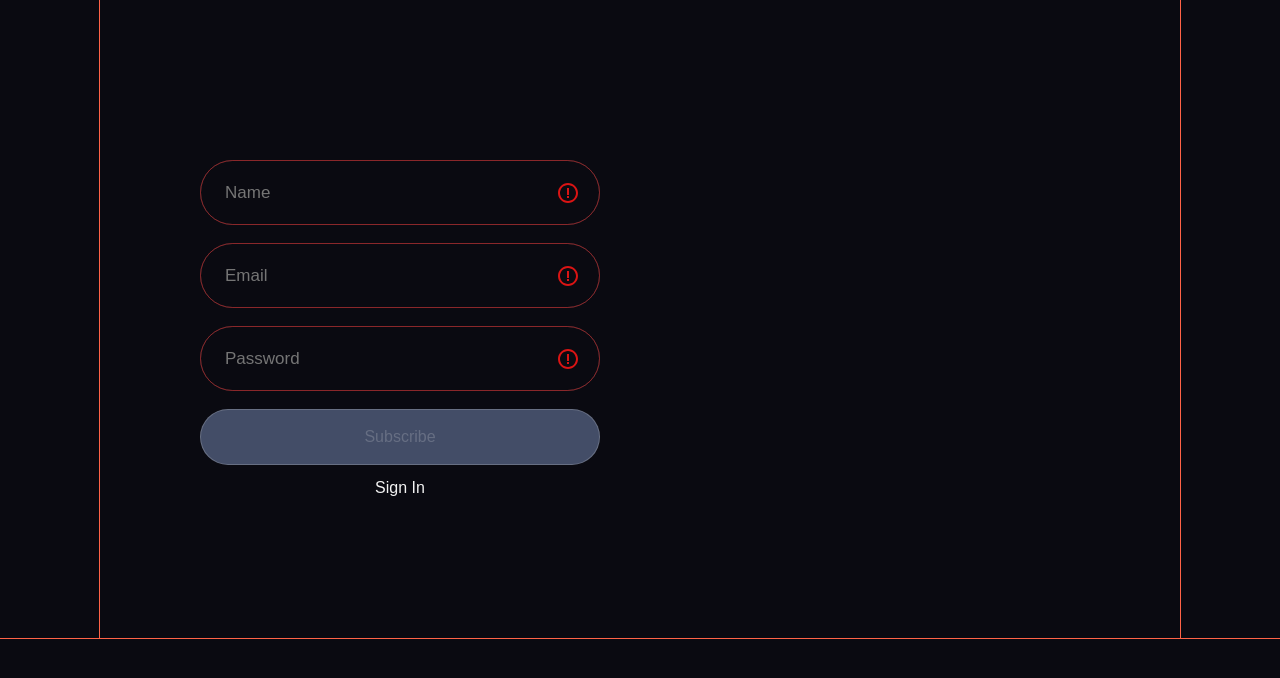
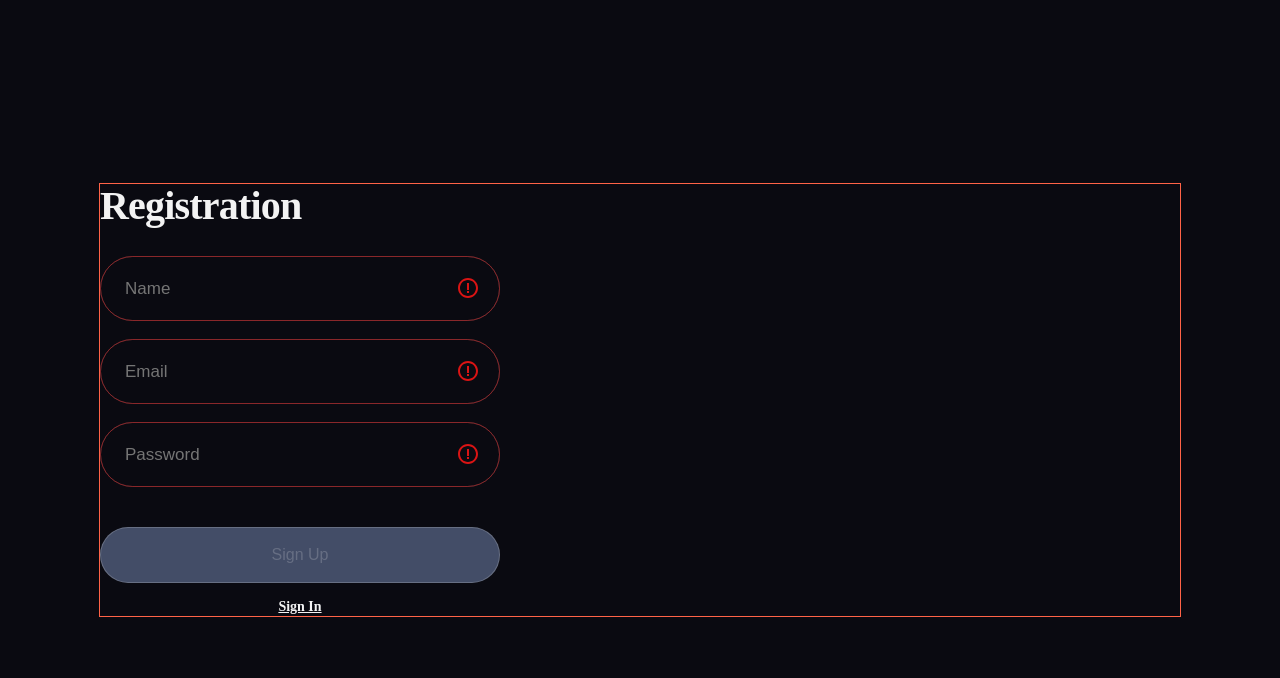
Before and after one commit to DisRachik/frontend-create-cocktail, a React (Create React App) app: page /frontend-create-cocktail/signup in a window 1280 px wide. Shown: the top 678 px of the page. Built offline with nearby package versions, Linux system fonts and the light colour scheme.

Commit message:
feat: add basic styles for signup page

```diff
--- a/src/components/Signup/SignupPage.jsx
+++ b/src/components/Signup/SignupPage.jsx
@@ -1,13 +1,21 @@
-import { Link } from 'react-router-dom';
 import { useForm } from 'react-hook-form';
 import { yupResolver } from '@hookform/resolvers/yup';
 import { useAuth } from 'redux/auth/useAuth';
-import { ContainerWrap } from 'components/shared/Container/Container.styled';
-import { SectionWrap } from 'components/shared/Section/Section.styled';
-import { BackgroundImage } from 'components/Welcome/WelcomePage.styled';
+import {
+  BackgroundImage,
+  ContainerWelcome,
+  SectionWelcome,
+  WelcomeWrap,
+} from 'components/Welcome/WelcomePage.styled';
 import { Button, FormIcons, FormMessages } from 'components';
 import { Input, InputBox } from 'components/SubscribeForm/SubscribeForm.styled';
-import { FormWrap, LinkWrap } from './SignupPage.styled';
+import {
+  ButtonWrap,
+  FormWrap,
+  Link,
+  LinkWrap,
+  SignUpTitle,
+} from './SignupPage.styled';
 import { signUpSchema } from 'schema/signUpSchema';
 
 export const SignupPage = () => {
@@ -30,9 +38,11 @@ export const SignupPage = () => {
   };
 
   return (
-    <ContainerWrap>
+    <ContainerWelcome>
       <BackgroundImage>
-        <SectionWrap>
+        <SectionWelcome>
+          <WelcomeWrap>
+            <SignUpTitle>Registration</SignUpTitle>
             <FormWrap onSubmit={handleSubmit(onSubmit)}>
               <InputBox>
                 <Input
@@ -88,20 +98,23 @@ export const SignupPage = () => {
                 checkMessage="This is valid password"
               />
 
+              <ButtonWrap>
                 <Button
                   disabled={!isValid || !isDirty}
                   transparent
                   minWidth={'100%'}
                   minHeight="56px"
                 >
-              Subscribe
+                  Sign Up
                 </Button>
+              </ButtonWrap>
               <LinkWrap>
                 <Link to="/signin">Sign In</Link>
               </LinkWrap>
             </FormWrap>
-        </SectionWrap>
+          </WelcomeWrap>
+        </SectionWelcome>
       </BackgroundImage>
-    </ContainerWrap>
+    </ContainerWelcome>
   );
 };
--- a/src/components/Signup/SignupPage.styled.jsx
+++ b/src/components/Signup/SignupPage.styled.jsx
@@ -5,10 +5,84 @@ export const FormWrap = styled.form`
   max-width: 400px;
 `;
 
-export const Link = styled(NavLink)``;
+export const SignUpTitle = styled.h2`
+  color: #f3f3f3;
+  font-feature-settings: 'liga' off;
+  font-family: Manrope;
+  font-size: 28px;
+  font-style: normal;
+  font-weight: 600;
+  line-height: 32px; /* 114.286% */
+  letter-spacing: -0.56px;
+
+  text-align: start;
+  margin-bottom: 28px;
+
+  @media (min-width: 768px) {
+    color: #f3f3f3;
+    font-feature-settings: 'liga' off;
+    font-family: Manrope;
+    font-size: 40px;
+    font-style: normal;
+    font-weight: 600;
+    line-height: 44px; /* 110% */
+    letter-spacing: -0.8px;
+  }
+
+  @media (min-width: 1200px) {
+    color: #f3f3f3;
+    font-feature-settings: 'liga' off;
+    font-family: Manrope;
+    font-size: 40px;
+    font-style: normal;
+    font-weight: 600;
+    line-height: 44px; /* 110% */
+    letter-spacing: -0.8px;
+  }
+`;
+
+export const ButtonWrap = styled.div`
+  margin-top: 28px;
+
+  @media (min-width: 768px) {
+    margin-top: 40px;
+  }
+
+  /* @media (min-width: 1200px) {
+  } */
+`;
 
 export const LinkWrap = styled.div`
   margin-top: 14px;
-
   text-align: center;
 `;
+
+export const Link = styled(NavLink)`
+  color: #f3f3f3;
+  font-family: Manrope;
+  font-size: 12px;
+  font-style: normal;
+  font-weight: 600;
+  line-height: 16px; /* 133.333% */
+  text-decoration-line: underline;
+
+  @media (min-width: 768px) {
+    color: #f3f3f3;
+    font-family: Manrope;
+    font-size: 14px;
+    font-style: normal;
+    font-weight: 600;
+    line-height: 18px; /* 128.571% */
+    text-decoration-line: underline;
+  }
+
+  @media (min-width: 1200px) {
+    color: #f3f3f3;
+    font-family: Manrope;
+    font-size: 14px;
+    font-style: normal;
+    font-weight: 600;
+    line-height: 18px; /* 128.571% */
+    text-decoration-line: underline;
+  }
+`;
```
Lines whose indentation alone changed are shown as unchanged.
